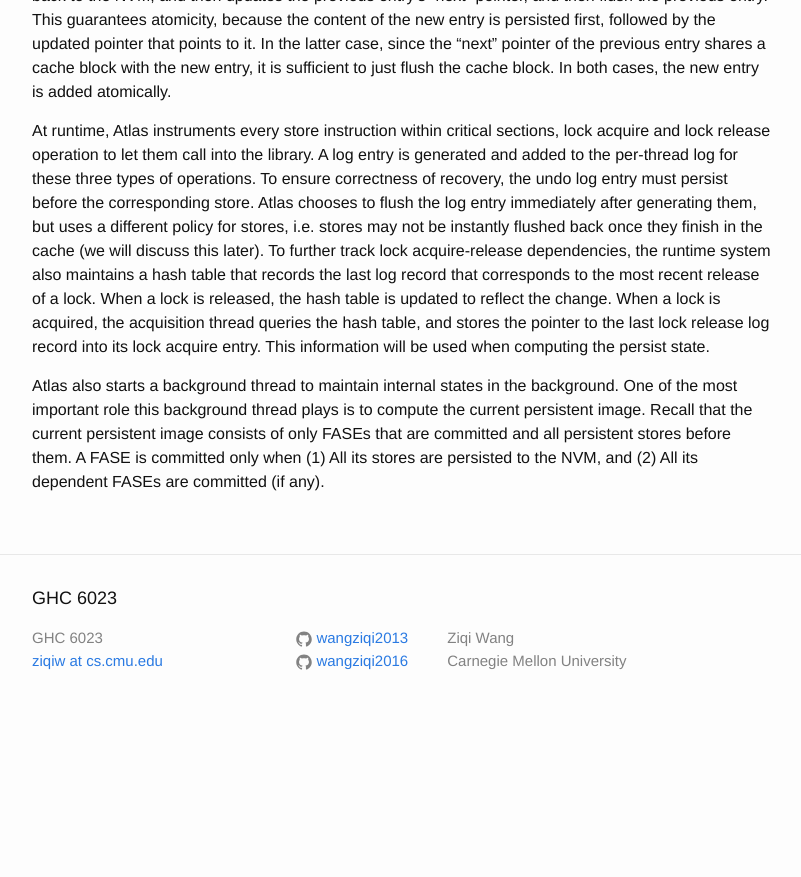
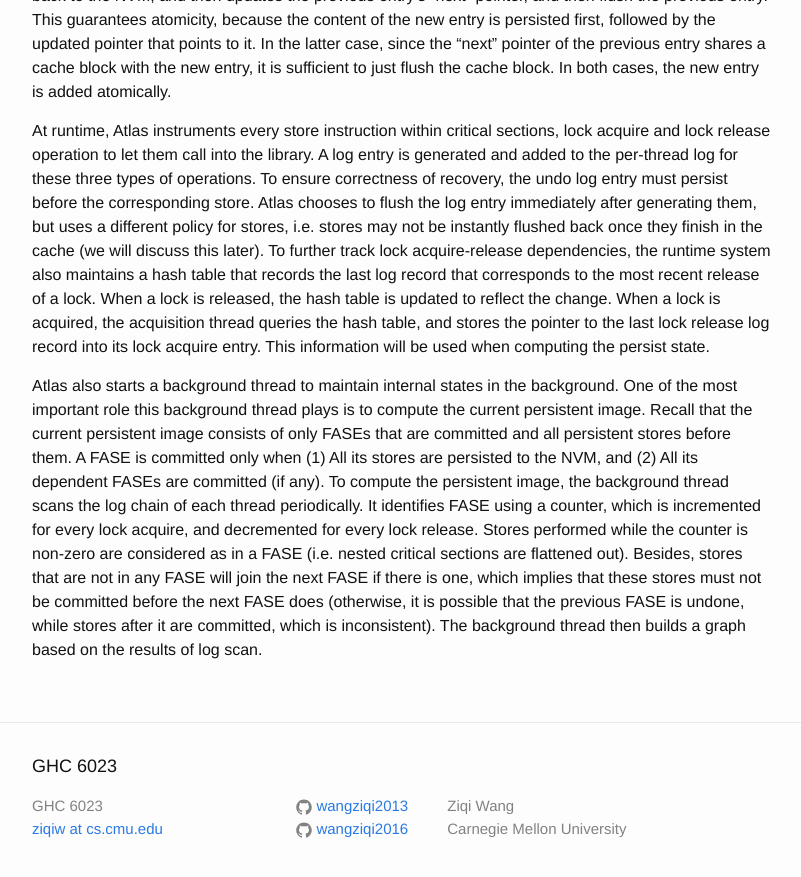
Before and after one commit to wangziqi2013/wangziqi2013.github.io, a Jekyll site: the page built from _posts/2019-08-04-atlas.markdown, in a window 1280 px wide and 900 px high, scrolled down 1921 px. Shown: the top 877 px of the window, without its empty margins (238-1039 px from the left). Built offline with Jekyll 4.4.1, drawn with Linux system fonts in a browser that asks for light colours; before the commit the page ends 2653 px from its top, so only the background shows below that.

Commit message:
Adding log scan

```diff
--- a/_posts/2019-08-04-atlas.markdown
+++ b/_posts/2019-08-04-atlas.markdown
@@ -87,4 +87,10 @@ state.
 Atlas also starts a background thread to maintain internal states in the background. One of the most important role
 this background thread plays is to compute the current persistent image. Recall that the current persistent image
 consists of only FASEs that are committed and all persistent stores before them. A FASE is committed only when (1) All
-its stores are persisted to the NVM, and (2) All its dependent FASEs are committed (if any).
+its stores are persisted to the NVM, and (2) All its dependent FASEs are committed (if any). To compute the persistent
+image, the background thread scans the log chain of each thread periodically. It identifies FASE using a counter,
+which is incremented for every lock acquire, and decremented for every lock release. Stores performed while the
+counter is non-zero are considered as in a FASE (i.e. nested critical sections are flattened out). Besides, stores
+that are not in any FASE will join the next FASE if there is one, which implies that these stores must not be
+committed before the next FASE does (otherwise, it is possible that the previous FASE is undone, while stores after
+it are committed, which is inconsistent). The background thread then builds a graph based on the results of log scan.
```
